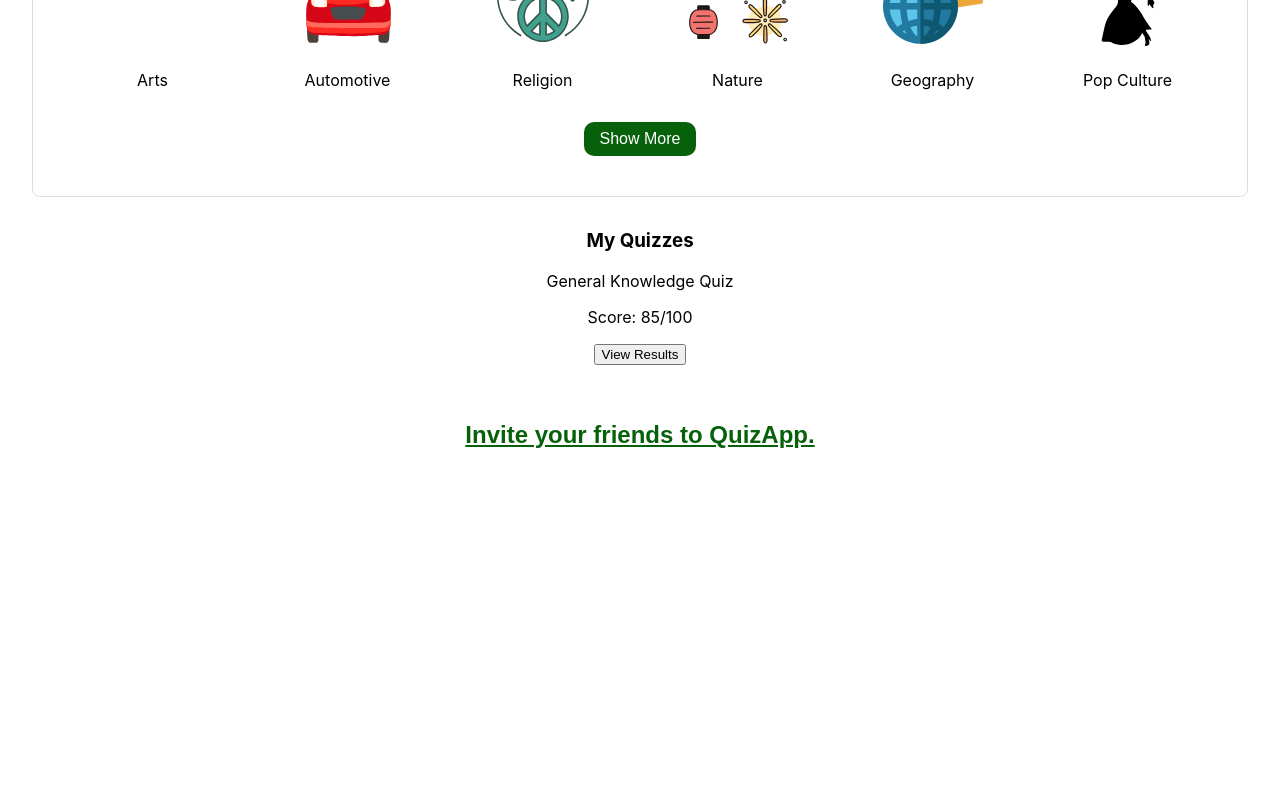
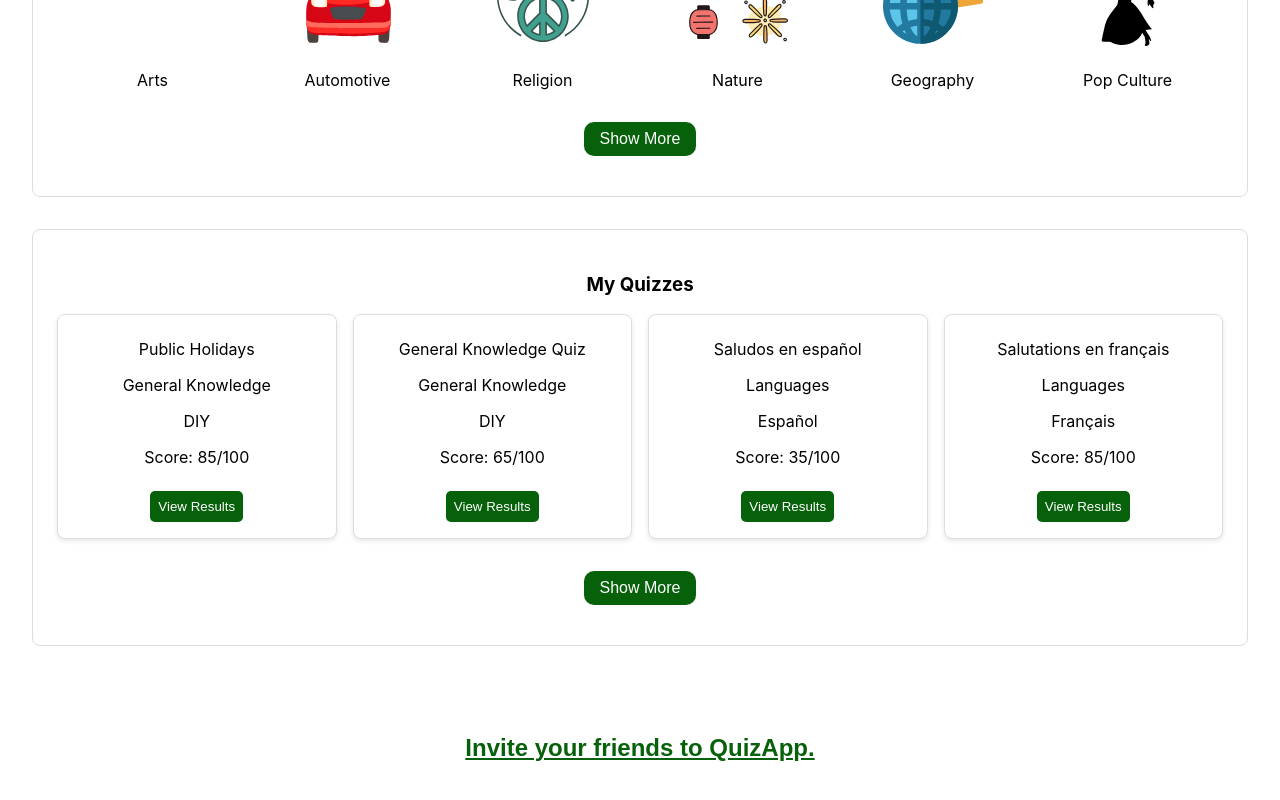
Before and after one commit to nobleenia/QuizApp, a React (Create React App) app in the folder frontend/: page /home in a window 1280 px wide. Shown: the part 898-1698 px from the top of the page. Before the commit the page ends 1443 px from the top, so only its background shows below. Built offline with nearby package versions, Linux system fonts and the light colour scheme; some icons are missing.

Commit message:
Feature #7 Quiz Review/Results Page section on HomeScreen

```diff
--- a/frontend/src/components/HomeScreen.css
+++ b/frontend/src/components/HomeScreen.css
@@ -63,7 +63,7 @@
   border-radius: 4px;
 }
 
-.categories-section, .trending-section, .achievements-section {
+.categories-section, .trending-section, .completed-quizzes-section {
   border: 1px solid #ddd;
   border-radius: 8px;
   padding: 1.5rem;
@@ -105,6 +105,13 @@
   font-size: 1rem;
   cursor: pointer;
   border-radius: 10px;
+}
+
+.completed-quiz-item {
+  display: flex;
+  flex-direction: column;
+  align-items: center;
+  cursor: pointer;
 }
 
 .invite-section {
@@ -209,3 +216,58 @@
 .notification-icon:hover {
   transform: scale(1.2);
 }
+
+.completed-quiz-item {
+  border: 1px solid #ddd;
+  border-radius: 8px;
+  padding: 1rem;
+  margin-bottom: 1rem;
+  background-color: white;
+  box-shadow: 0 2px 5px rgba(0, 0, 0, 0.1);
+}
+
+.completed-quiz-item h4,
+.completed-quiz-item p {
+  margin: 0;
+}
+
+.completed-quizzes {
+  display: grid;
+  grid-template-columns: repeat(4, 1fr);
+  gap: 1rem;
+}
+
+.completed-quiz-item {
+  border: 1px solid #ddd;
+  border-radius: 8px;
+  padding: 1rem;
+  background-color: white;
+  box-shadow: 0 2px 5px rgba(0, 0, 0, 0.1);
+  text-align: center;
+  display: flex;
+  flex-direction: column;
+  justify-content: space-between;
+}
+
+.completed-quiz-item p {
+  margin: 0.5rem 0;
+}
+
+.completed-quiz-item button {
+  background-color: #07610a;
+  color: white;
+  border: none;
+  padding: 0.5rem;
+  cursor: pointer;
+  border-radius: 5px;
+  margin-top: 1rem;
+}
+
+.completed-quiz-item button:hover {
+  background-color: #06560a;
+}
+
+.view-results {
+  cursor: pointer;
+  border-radius: 10px;
+}
--- a/frontend/src/components/HomeScreen.js
+++ b/frontend/src/components/HomeScreen.js
@@ -34,6 +34,7 @@ const HomeScreen = () => {
   const [showMoreCategories, setShowMoreCategories] = useState(false);
   const [showMoreTrending, setShowMoreTrending] = useState(false);
   const [trending, setTrending] = useState([]);
+  const [showMoreQuizzes, setShowMoreQuizzes] = useState(false);
   const [invitePopupVisible, setInvitePopupVisible] = useState(false);
   const [showLogoutConfirm, setShowLogoutConfirm] = useState(false); // State for logout confirmation modal
   const navigate = useNavigate();
@@ -84,7 +85,15 @@ const HomeScreen = () => {
   };
 
   const completedQuizzes = [
-    { id: 1, title: 'General Knowledge Quiz', score: 85, total: 100 },
+    { id: 1, title: 'Public Holidays', category: 'General Knowledge', subcategory: 'DIY', score: 85, total: 100 },
+    { id: 2, title: 'General Knowledge Quiz', category: 'General Knowledge', subcategory: 'DIY', score: 65, total: 100 },
+    { id: 3, title: 'Saludos en español', category: 'Languages', subcategory: 'Español', score: 35, total: 100 },
+    { id: 4, title: 'Salutations en français', category: 'Languages', subcategory: 'Français', score: 85, total: 100 },
+    { id: 5, title: 'The Passions of Christ', category: 'Religion', subcategory: 'Christainity', score: 100, total: 100 },
+    { id: 6, title: 'Beauty and the Beast', category: 'Entertainment', subcategory: 'Movies', score: 100, total: 100 },
+    { id: 7, title: 'Mostt Popular Paintings of 2021', category: 'Arts', subcategory: 'Paintings', score: 85, total: 100 },
+    { id: 8, title: 'The Cold Wars', category: 'History', subcategory: 'Wars', score: 55, total: 100 },
+    { id: 8, title: 'Michael Jackson', category: 'Pop Culture', subcategory: 'Pop Music', score: 55, total: 100 },
     // More completed quizzes can be added here, fetch from database
   ];
 
@@ -156,13 +165,28 @@ const HomeScreen = () => {
         </div>
         <div className="completed-quizzes-section">
           <h3>My Quizzes</h3>
-          {completedQuizzes.map((quiz) => (
-            <div key={quiz.id} className="completed-quiz-item">
-              <p>{quiz.title}</p>
-              <p>Score: {quiz.score}/{quiz.total}</p>
-              <button onClick={() => navigate(`/results/${quiz.id}`)}>View Results</button>
-            </div>
-          ))}
+          <div className='categories completed-quizzes'>
+            {completedQuizzes
+              .slice(0, showMoreQuizzes ? completedQuizzes.length : 4)
+              .map((quiz) => (
+                <div key={quiz.id} className="completed-quiz-item">
+                  <p>{quiz.title}</p>
+                  <p>{quiz.category}</p>
+                  <p>{quiz.subcategory}</p>
+                  <p>Score: {quiz.score}/{quiz.total}</p>
+                  <button
+                    onClick={() => navigate(`/results/${quiz.id}`)}
+                    className='view-results'>View Results</button>
+                </div>
+              ))}
+          </div>
+          {completedQuizzes.length > 4 && (
+            <button
+              onClick={() => setShowMoreQuizzes(!showMoreQuizzes)}
+              className='show-more'>
+              {showMoreQuizzes ? 'Show Less' : 'Show More'}
+            </button>
+          )}
         </div>
       </main>
       <div className="invite-section">
```
